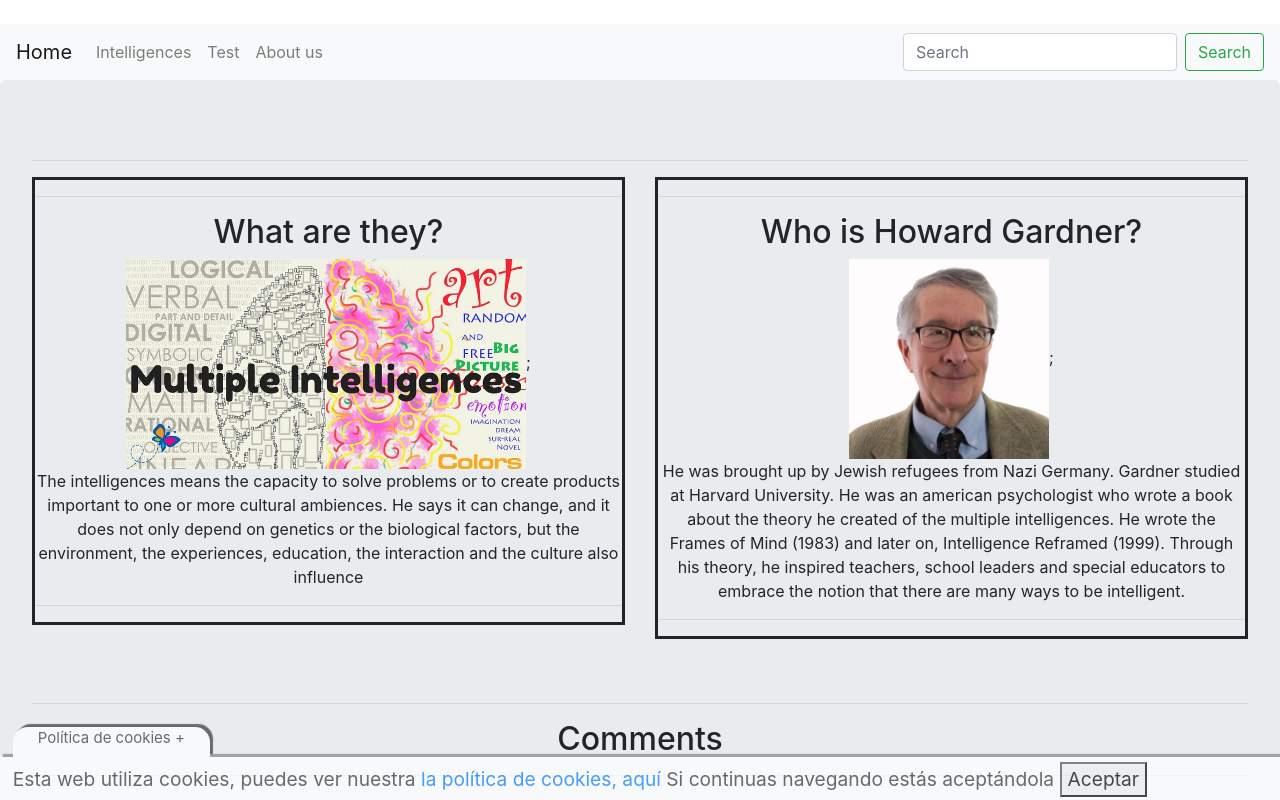
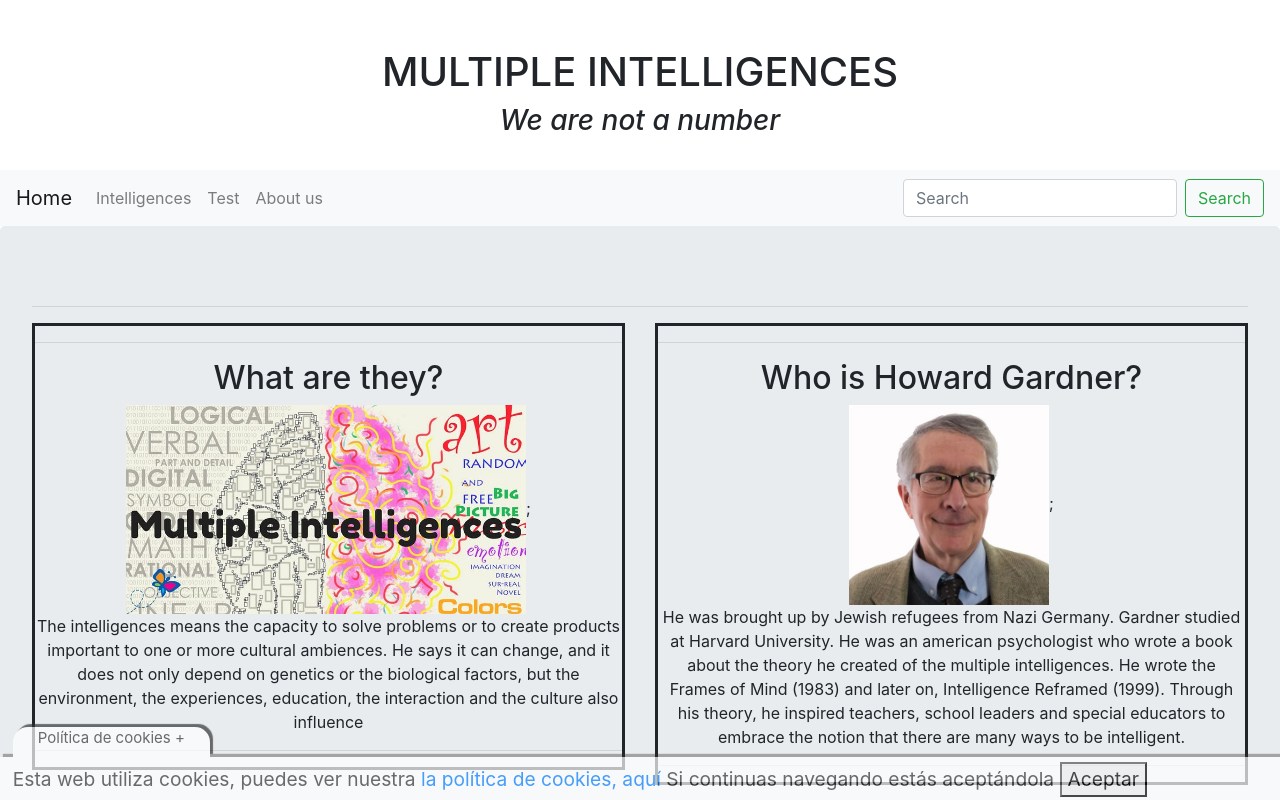
Before and after one commit to elenana1/Elenana, a plain HTML site: page index.html in a window 1280 px wide. Shown: the top 800 px of the page. Drawn offline with nearby package versions, Linux system fonts and the light colour scheme.

Commit message:
indice
web

```diff
--- a/index.html
+++ b/index.html
@@ -22,6 +22,14 @@
 </head>
 
 <body>
+  <div class="container text-center">
+    <br>
+    <h1>MULTIPLE INTELLIGENCES</h1>
+  <div class="italic">
+    <h3>We are not a number</h3>
+  </div>
+  </div>
+  <br>
     <nav class="navbar navbar-expand-lg navbar-light bg-light">
     <a class="navbar-brand" href="index.html">Home</a>
     <button class="navbar-toggler" type="button" data-toggle="collapse" data-target="#navbarSupportedContent" aria-controls="navbarSupportedContent" aria-expanded="false" aria-label="Toggle navigation">
```
